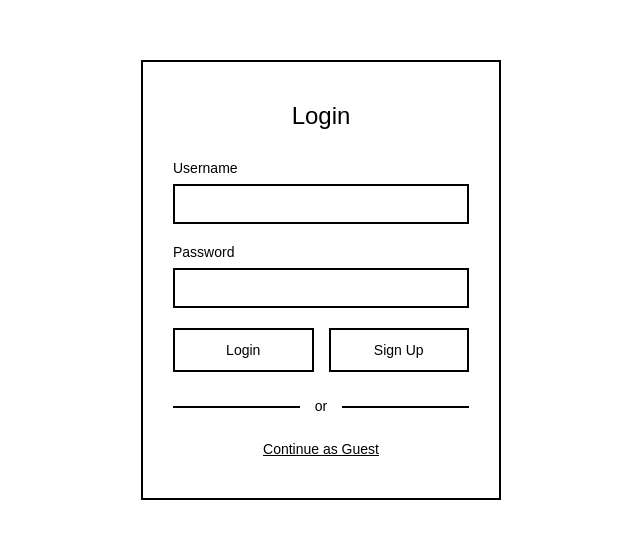
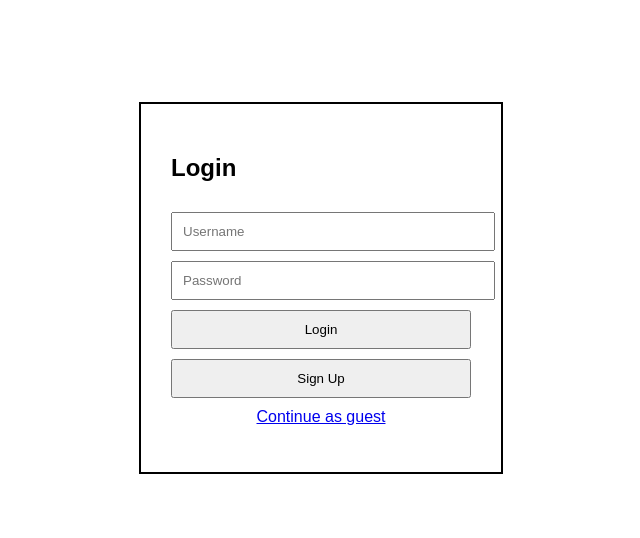
Before and after one commit to KyleS1227/ArtGallery, a website: page ArtGallery/login.html in a window 1280 px wide. Shown: the part 120-658 px from the top of the page, without its empty margins (319-959 px from the left). Drawn offline with Linux system fonts and the light colour scheme.

Commit message:
Update login.html

```diff
--- a/ArtGallery/login.html
+++ b/ArtGallery/login.html
@@ -2,238 +2,51 @@
 <html lang="en">
 <head>
 <meta charset="UTF-8">
-    <meta name="viewport" content="width=device-width, initial-scale=1.0">
-    <title>Login - Art Gallery</title>
+<title>Login</title>
+
 <style>
-        * {
-            margin: 0;
-            padding: 0;
-            box-sizing: border-box;
-        }
-
-        body {
-            font-family: Arial, sans-serif;
-            background-color: white;
-            display: flex;
-            justify-content: center;
-            align-items: center;
-            min-height: 100vh;
-        }
-
-        .container {
-            width: 100%;
-            max-width: 400px;
-            padding: 20px;
-        }
-
-        .login-box {
-            border: 2px solid black;
-            padding: 40px 30px;
-            background-color: white;
-        }
-
-        h1 {
-            text-align: center;
-            margin-bottom: 30px;
-            font-size: 24px;
-            font-weight: normal;
-        }
-
-        .input-group {
-            margin-bottom: 20px;
-        }
-
-        label {
-            display: block;
-            margin-bottom: 8px;
-            font-size: 14px;
-        }
-
-        input[type="text"],
-        input[type="password"] {
-            width: 100%;
-            padding: 10px;
-            border: 2px solid black;
-            font-size: 14px;
-            background-color: white;
-        }
-
-        input[type="text"]:focus,
-        input[type="password"]:focus {
-            outline: none;
-            border-color: #333;
-        }
-
-        .button-group {
-            display: flex;
-            gap: 15px;
-            margin-top: 20px;
-        }
-
-        button {
-            flex: 1;
-            padding: 12px;
-            border: 2px solid black;
-            background-color: white;
-            font-size: 14px;
-            cursor: pointer;
-            transition: all 0.2s;
-        }
-
-        button:hover {
-            background-color: black;
-            color: white;
-        }
-
-        .divider {
-            text-align: center;
-            margin: 25px 0;
-            position: relative;
-        }
-
-        .divider::before {
-            content: '';
-            position: absolute;
-            top: 50%;
-            left: 0;
-            right: 0;
-            height: 2px;
-            background-color: black;
-        }
-
-        .divider span {
-            background-color: white;
-            padding: 0 15px;
-            position: relative;
-            z-index: 1;
-            font-size: 14px;
-        }
-
-        .alternate-action {
-            text-align: center;
-            margin-top: 20px;
-        }
-
-        .alternate-action a {
-            color: black;
-            text-decoration: underline;
-            font-size: 14px;
-        }
-
-        .alternate-action a:hover {
-            text-decoration: none;
-        }
-
-        @media (prefers-color-scheme: dark) {
-            body {
-                background-color: #1a1a1a;
-                color: #eee;
-            }
-
-            .login-box {
-                background-color: #1a1a1a;
-                border: 2px solid #eee;
-            }
-
-            button {
-                background-color: #1a1a1a;
-                color: #eee;
-                border: 2px solid #eee;
-            }
-
-            button:hover {
-                background-color: #eee;
-                color: #1a1a1a;
-            }
-
-            .alternate-action a {
-                color: #eee;
-            }
-
-            .divider::before {
-                background-color: #eee;
-            }
-
-            .divider span {
-                background-color: #1a1a1a;
-            }
-
-            input[type="text"],
-            input[type="password"] {
-                background-color: #1a1a1a;
-                color: #eee;
-                border: 2px solid #eee;
-            }
+body{font-family:Arial;display:flex;justify-content:center;align-items:center;height:100vh}
+.box{border:2px solid black;padding:30px;width:300px}
+input,button{width:100%;padding:10px;margin-top:10px}
+@media (prefers-color-scheme: dark){
+ body{background:#111;color:#eee}
+ .box{border:2px solid #eee}
+ input,button{background:#111;color:#eee;border:2px solid #eee}
 }
 </style>
 </head>
+
 <body>
-    <div class="container">
-        <div class="login-box">
-            <h1>Login</h1>
+<div class="box">
+  <h2>Login</h2>
 
-            <form id="authForm">
-                <div class="input-group">
-                    <label for="username">Username</label>
-                    <input type="text" id="username" name="username" required>
-                </div>
+  <input id="username" placeholder="Username">
+  <input id="password" type="password" placeholder="Password">
 
-                <div class="input-group">
-                    <label for="password">Password</label>
-                    <input type="password" id="password" name="password" required>
-                </div>
+  <button id="login">Login</button>
+  <button id="signup">Sign Up</button>
 
-                <div class="button-group">
-                    <button type="submit" id="loginBtn">Login</button>
-                    <button type="button" id="signupBtn">Sign Up</button>
-                </div>
-            </form>
-
-            <div class="divider">
-                <span>or</span>
-            </div>
-
-            <div class="alternate-action">
-                <a href="index-5.html" id="guestLink">Continue as Guest</a>
-            </div>
-        </div>
+  <p style="text-align:center;margin-top:10px">
+    <a href="index.html">Continue as guest</a>
+  </p>
 </div>
 
 <script>
-  const form = document.getElementById('authForm');
-  const usernameEl = document.getElementById('username');
-  const passwordEl = document.getElementById('password');
-  const signupBtn = document.getElementById('signupBtn');
-
-  async function postJson(url, body) {
-    const res = await fetch(url, {
-      method: 'POST',
-      headers: { 'Content-Type': 'application/json' },
-      body: JSON.stringify(body)
+async function send(url){
+  const res = await fetch(url,{
+    method:"POST",
+    headers:{"Content-Type":"application/json"},
+    body:JSON.stringify({
+      username:username.value,
+      password:password.value
+    })
   });
-    const data = await res.json().catch(() => ({}));
-    if (!res.ok) throw new Error(data.message || 'Request failed');
-    return data;
+  if(!res.ok) alert("Auth failed");
+  else location.href="index.html";
 }
 
-  form.addEventListener('submit', async (e) => {
-    e.preventDefault();
-    try {
-      await postJson('/api/login', { username: usernameEl.value.trim(), password: passwordEl.value });
-      window.location.href = 'index-5.html';
-    } catch (err) {
-      alert(err.message);
-    }
-  });
-
-  signupBtn.addEventListener('click', async () => {
-    try {
-      await postJson('/api/signup', { username: usernameEl.value.trim(), password: passwordEl.value });
-      window.location.href = 'index-5.html';
-    } catch (err) {
-      alert(err.message);
-    }
-  });
+login.onclick = ()=>send("/api/login");
+signup.onclick = ()=>send("/api/signup");
 </script>
 </body>
 </html>
```
Lines whose indentation alone changed are shown as unchanged.
